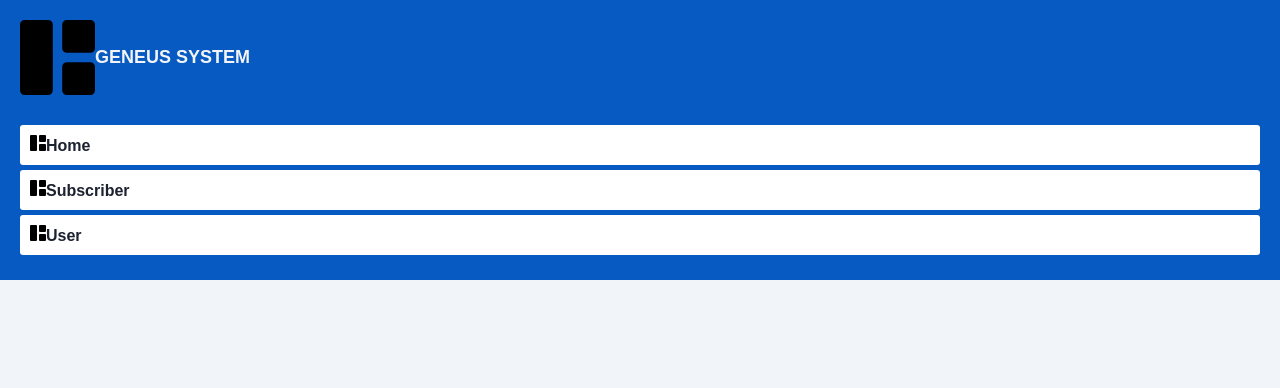
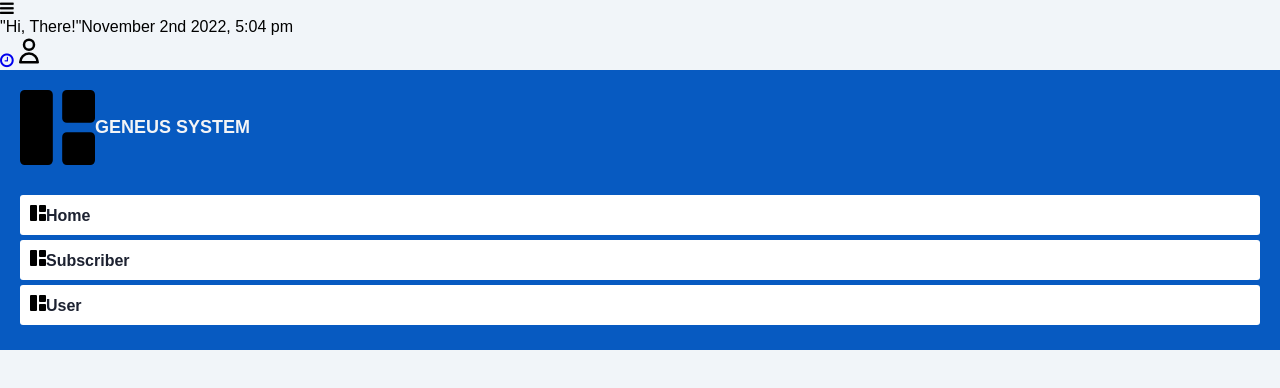
Before and after one commit to bikramoli/Dashboard, a React (Create React App) app in the folder frontend/: page / in a window 1280 px wide. Shown: the top 388 px of the page. Built offline with nearby package versions, Linux system fonts and the light colour scheme.

Commit message:
navbar showing current time on left and user avatar in right

```diff
--- a/frontend/package.json
+++ b/frontend/package.json
@@ -6,6 +6,7 @@
     "@testing-library/jest-dom": "^5.16.5",
     "@testing-library/react": "^13.4.0",
     "@testing-library/user-event": "^13.5.0",
+    "moment": "^2.29.4",
     "react": "^18.2.0",
     "react-dom": "^18.2.0",
     "react-router-dom": "^6.4.3",
--- a/frontend/public/index.html
+++ b/frontend/public/index.html
@@ -15,15 +15,12 @@
       user's mobile device or desktop. See https://developers.google.com/web/fundamentals/web-app-manifest/
     -->
     <link rel="manifest" href="%PUBLIC_URL%/manifest.json" />
-    <!--
-      Notice the use of %PUBLIC_URL% in the tags above.
-      It will be replaced with the URL of the `public` folder during the build.
-      Only files inside the `public` folder can be referenced from the HTML.
-
-      Unlike "/favicon.ico" or "favicon.ico", "%PUBLIC_URL%/favicon.ico" will
-      work correctly both with client-side routing and a non-root public URL.
-      Learn how to configure a non-root public URL by running `npm run build`.
-    -->
+    <link
+    rel="stylesheet"
+    href="https://stackpath.bootstrapcdn.com/font-awesome/4.7.0/css/font-awesome.min.css"
+    integrity="sha384-wvfXpqpZZVQGK6TAh5PVlGOfQNHSoD2xbE+QkPxCAFlNEevoEH3Sl0sibVcOQVnN"
+    crossorigin="anonymous"
+  />
     <title>React App</title>
   </head>
   <body>
--- /dev/null
+++ b/frontend/src/components/ui/navbar/Navbar.jsx
@@ -0,0 +1,27 @@
+import moment from "moment";
+import avatar from "../../../assets/svgs/avatar.svg";
+
+const Navbar = () => {
+  return (
+    <nav className="navbar">
+      <div className="nav_icon">
+        <i className="fa fa-bars" aria-hidden="true"></i>
+      </div>
+      <div className="navbar__left">
+        <span className="navbar-greeting">"Hi, There!"</span>
+        <span className="navbar-date">
+          {moment().format("MMMM Do YYYY, h:mm a")}
+        </span>
+      </div>
+      <div className="navbar__right">
+        <a href="/">
+          <i className="fa fa-clock-o" aria-hidden="true"></i>
+        </a>
+        <a href="/">
+          <img width="30" src={avatar} alt="" />
+        </a>
+      </div>
+    </nav>
+  );
+};
+export default Navbar;
--- a/frontend/src/pages/Dashboard.jsx
+++ b/frontend/src/pages/Dashboard.jsx
@@ -1,8 +1,10 @@
+import Navbar from "../components/ui/navbar/Navbar";
 import Sidebar from "../components/ui/sidebar/Sidebar";
 
 const Dashboard = () => {
   return (
     <>
+      <Navbar/>
       <Sidebar />
     </>
   );
```
Also changed, not shown: frontend/src/assets/svgs/avatar.svg (added), 1 other file (tests, documents, lock files or other folders).
